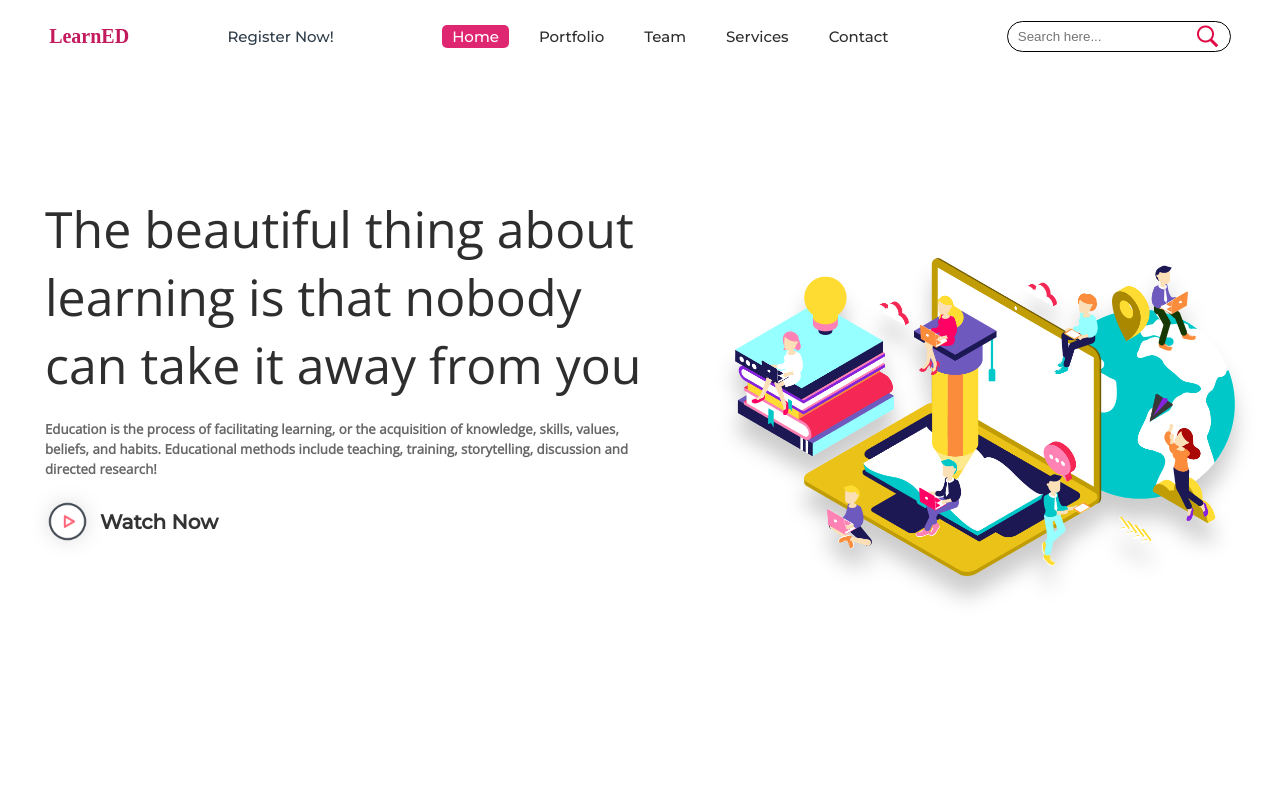
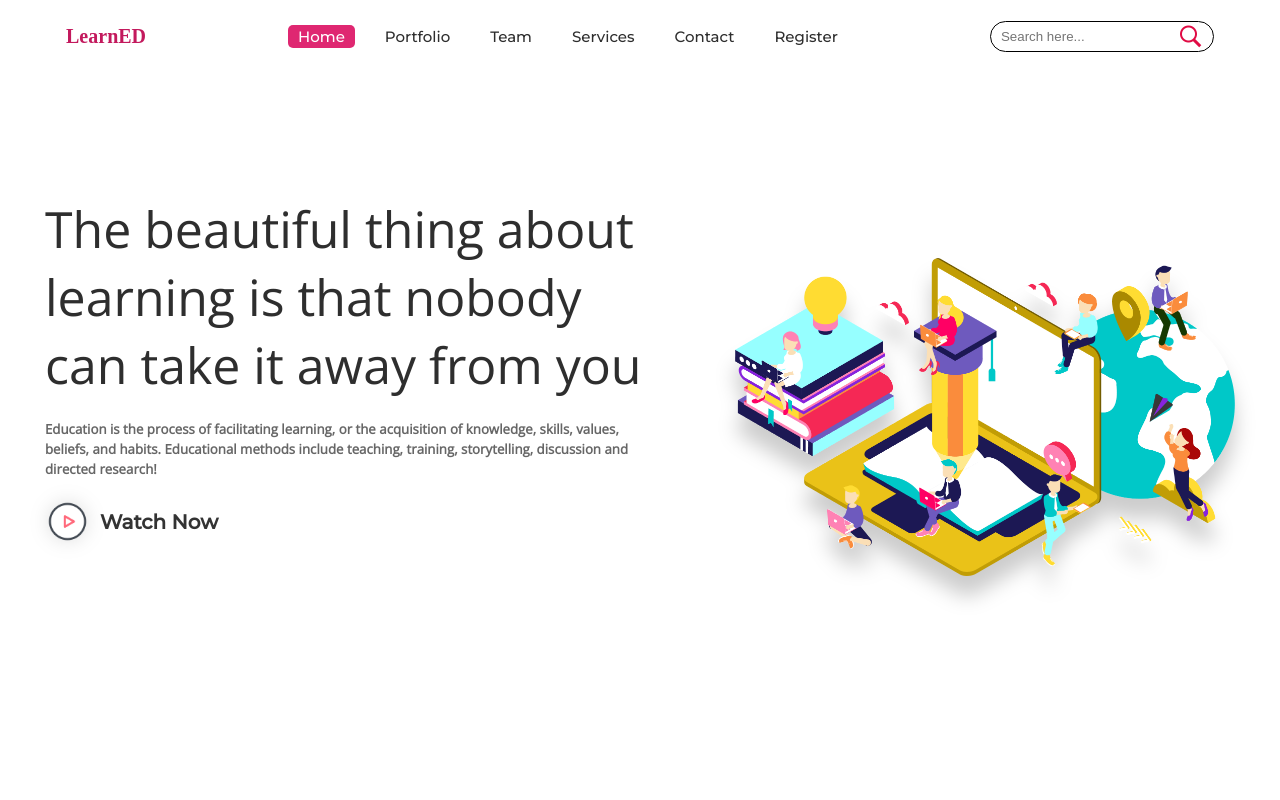
Before and after one commit to Ivander-Josh-Santoso/learned-imanuel, a plain HTML site: page index.html in a window 1280 px wide. Shown: the top 800 px of the page. Drawn offline with nearby package versions, Linux system fonts and the light colour scheme.

Commit message:
ganti head

```diff
--- a/index.html
+++ b/index.html
@@ -30,15 +30,13 @@
 			<div class="logo">
 				<p>LearnED</p>
 			</div>
-			<a href="login.html">
-				<p>Register Now!</p>
-			</a>
 			<ul>
 				<li><a class="active" href="">Home</a></li>
 				<li><a href="#portfolio_section">Portfolio</a></li>
 				<li><a href="#team_section">Team</a></li>
 				<li><a href="#services_section">Services</a></li>
 				<li><a href="#contactus_section">Contact</a></li>
+				<li><a href="login.html">Register</a></li>
 			</ul>
 			<div class="srch"><input type="text" class="search" placeholder="Search here..."><img
 					src="images/icon/search.png" alt="search" onclick=slide()></div>
```
